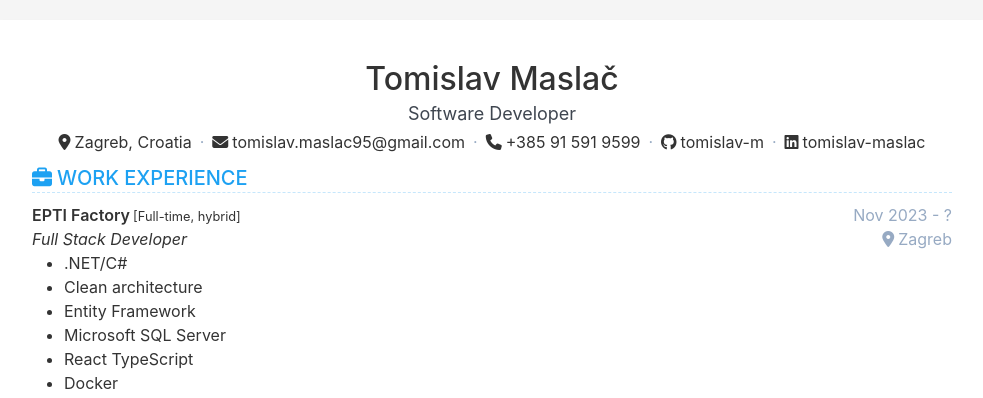
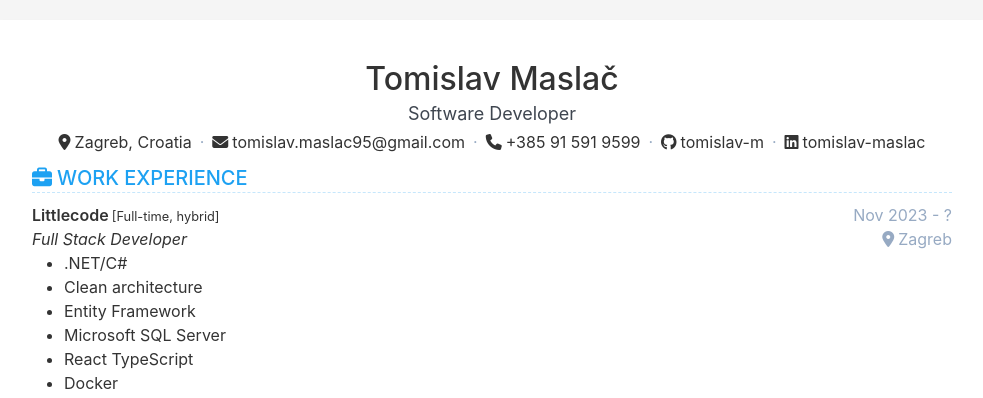
Before and after one commit to tomislav-m/tomislav-m.github.io, a Jekyll site: the page built from index.html, in a window 1280 px wide. Shown: the top 398 px of the page, without its empty margins (148-1131 px from the left). Built offline with Jekyll 4.4.1, drawn with Linux system fonts in a browser that asks for light colours.

Commit message:
Update data.yml

```diff
--- a/_data/data.yml
+++ b/_data/data.yml
@@ -92,7 +92,7 @@ experience:
   description: |
 
   items:
-    - company: EPTI Factory
+    - company: Littlecode
       link:
       tags: Full-time, hybrid
       date: Nov 2023 - ?
```
